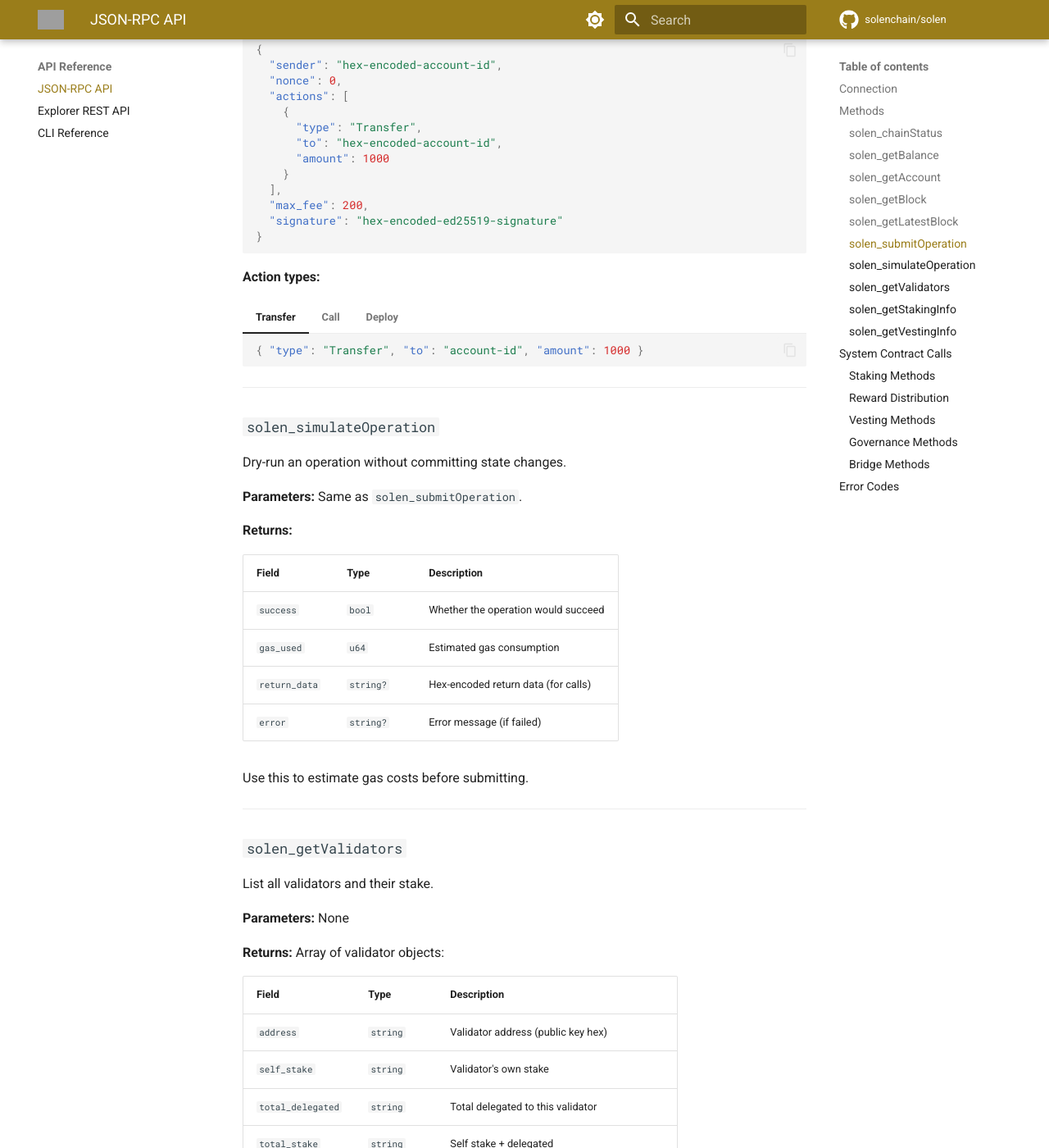
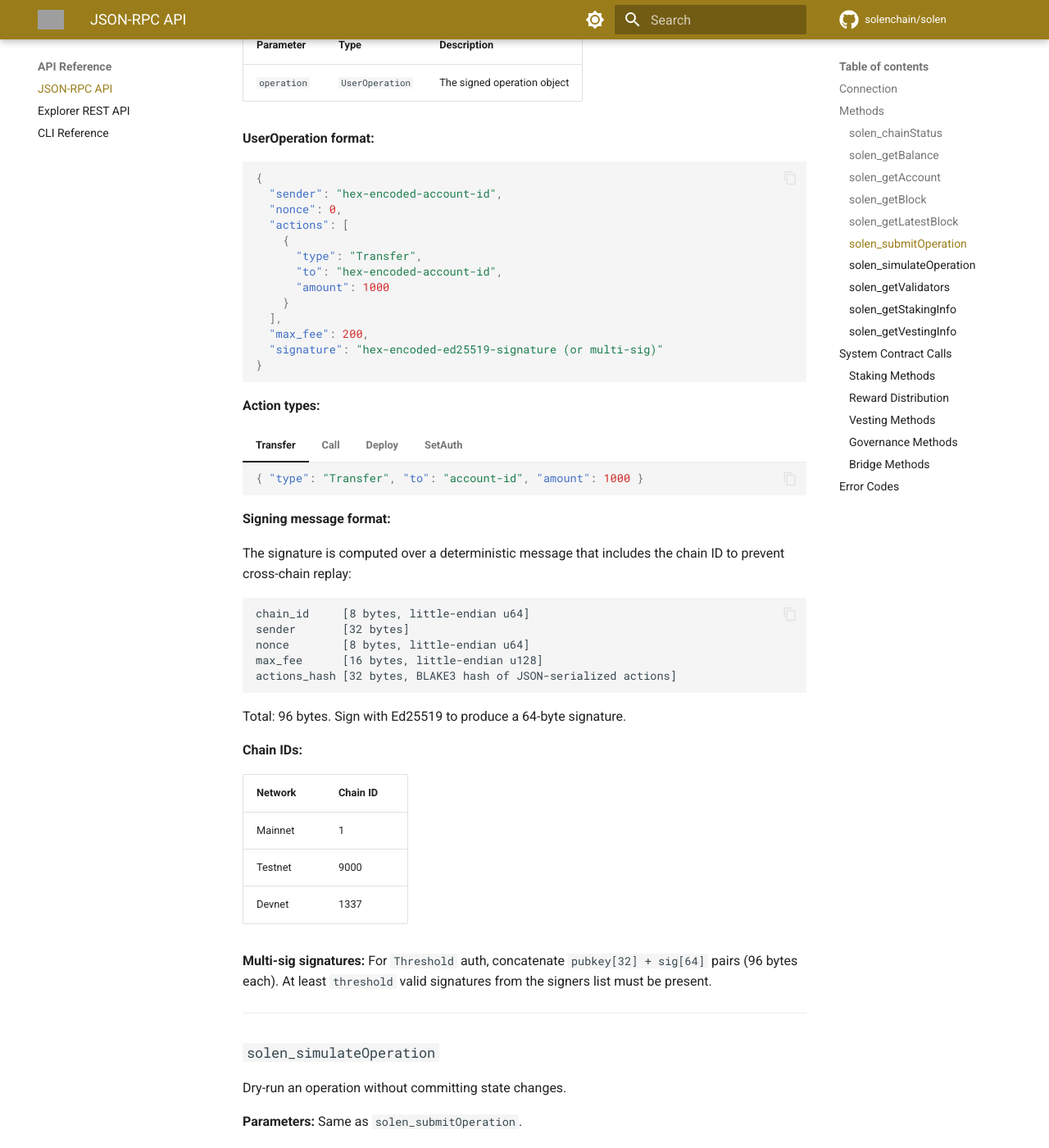
Before and after one commit to Solen-Blockchain/solendocs, an MkDocs documentation site: the page built from docs/api/json-rpc.md, in a window 1280 px wide and 1400 px high, scrolled down 3115 px. Shown: the whole window at 82% size. Built offline with MkDocs 1.6.1 and Material for MkDocs 9.7.7, drawn with Linux system fonts in a browser that asks for light colours; comment, search, counter and statistics services are not loaded; some of the changed text lies outside the part shown; grey boxes are pictures that could not be loaded.

Commit message:
updates to docs for chainid

````diff
--- a/docs/api/json-rpc.md
+++ b/docs/api/json-rpc.md
@@ -27,6 +27,9 @@ Get the current chain status.
 | `height` | `u64` | Current block height |
 | `state_root` | `string` | Hex-encoded state root hash |
 | `pending_ops` | `u64` | Number of operations in the mempool |
+| `total_allocation` | `string` | Total tokens allocated at genesis (base units) |
+| `total_staked` | `string` | Total tokens currently staked (base units) |
+| `total_circulation` | `string` | Tokens in circulation, excluding system accounts and staked tokens (base units) |
 
 **Example:**
 
@@ -128,7 +131,7 @@ Submit a signed user operation to the mempool.
     }
   ],
   "max_fee": 200,
-  "signature": "hex-encoded-ed25519-signature"
+  "signature": "hex-encoded-ed25519-signature (or multi-sig)"
 }
 ```
 
@@ -148,6 +151,35 @@ Submit a signed user operation to the mempool.
     ```json
     { "type": "Deploy", "code": "hex-encoded-wasm" }
     ```
+
+=== "SetAuth"
+    ```json
+    { "type": "SetAuth", "auth_methods": [{ "Threshold": { "signers": ["hex-pubkey-1", "hex-pubkey-2"], "threshold": 2 } }] }
+    ```
+
+**Signing message format:**
+
+The signature is computed over a deterministic message that includes the chain ID to prevent cross-chain replay:
+
+```
+chain_id     [8 bytes, little-endian u64]
+sender       [32 bytes]
+nonce        [8 bytes, little-endian u64]
+max_fee      [16 bytes, little-endian u128]
+actions_hash [32 bytes, BLAKE3 hash of JSON-serialized actions]
+```
+
+Total: 96 bytes. Sign with Ed25519 to produce a 64-byte signature.
+
+**Chain IDs:**
+
+| Network | Chain ID |
+|---------|----------|
+| Mainnet | 1 |
+| Testnet | 9000 |
+| Devnet | 1337 |
+
+**Multi-sig signatures:** For `Threshold` auth, concatenate `pubkey[32] + sig[64]` pairs (96 bytes each). At least `threshold` valid signatures from the signers list must be present.
 
 ---
 
````
Also changed, not shown: docs/api/cli.md (+13 -0 lines), docs/architecture/smart-accounts.md (+16 -2 lines), docs/tools/typescript-sdk.md (+3 -1 lines).
